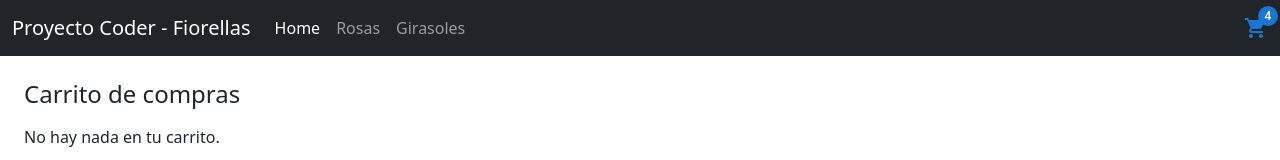
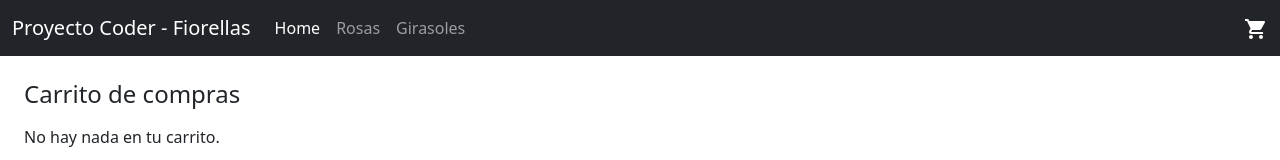
Before and after one commit to pablofranco997/Fiorellas-ecommerce, a React (Create React App) app: page /cart in a window 1280 px wide. Shown: the top 160 px of the page. Built offline with nearby package versions, Linux system fonts and the light colour scheme.

Commit message:
clase 11

```diff
--- a/src/components/Cart.js
+++ b/src/components/Cart.js
@@ -6,6 +6,19 @@ import { Link } from "react-router-dom";
 
 const Cart = () => {
     const test = useContext(CartContext)
+
+    let qtyArr=[];
+    let totalArr=[];
+    let total= 0;
+
+    for(let i=0; i<test.cartList.length; i++){
+        qtyArr.push(test.cartList[i].qty);
+        totalArr.push(test.cartList[i].price);
+    }
+
+    for(let i=0; i<totalArr.length; i++){
+        total += (totalArr[i]*qtyArr[i]);
+    }
 
     return(
         <>
@@ -46,6 +59,14 @@ const Cart = () => {
                                     </>
                                 )
                             }
+                            <tr className="text-end">
+                                <td>
+                                    <h5 className="m-0">Total:</h5>
+                                </td>
+                                <td className="text-end fw-bold">
+                                    ${total}
+                                </td>
+                            </tr>
                         </tbody>
                     </table>
                 </div>
--- a/src/components/CartContext.js
+++ b/src/components/CartContext.js
@@ -36,7 +36,9 @@ const CartContextProvider = ({children}) => {
         setCartList(result);
     }
 
+    // const BadgeCount = () =>{
 
+    // }}
 
     return (
         <CartContext.Provider value={{cartList,addToCart,removeList,deleteItem}} >
--- a/src/components/CartWidget.js
+++ b/src/components/CartWidget.js
@@ -1,12 +1,25 @@
 import Badge from '@mui/material/Badge';
 import ShoppingCartIcon from '@mui/icons-material/ShoppingCart';
+import {CartContext} from './CartContext';
+import { useContext } from 'react';
+import { Link } from 'react-router-dom';
+
+
 
 const CartWidget = () =>{
+    const test = useContext(CartContext)
+
+    let item = 0;
+
+    for(let i=0; i<test.cartList.length; i++){
+    item += test.cartList[i].qty}
+
     return (
-        <Badge badgeContent = {4} color="primary">
-            <ShoppingCartIcon color="primary"/>
-        </Badge>
-
+        <Link to="/cart">
+            <Badge badgeContent = {item} color="primary">
+                <ShoppingCartIcon style={{color:"white"}} />
+            </Badge>
+        </Link>
     );
 }
 
```
